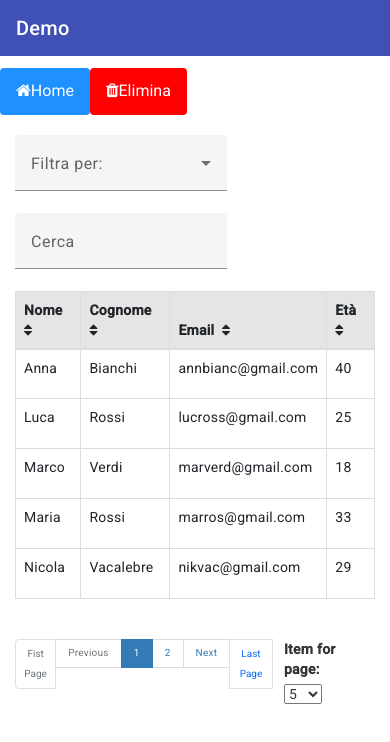
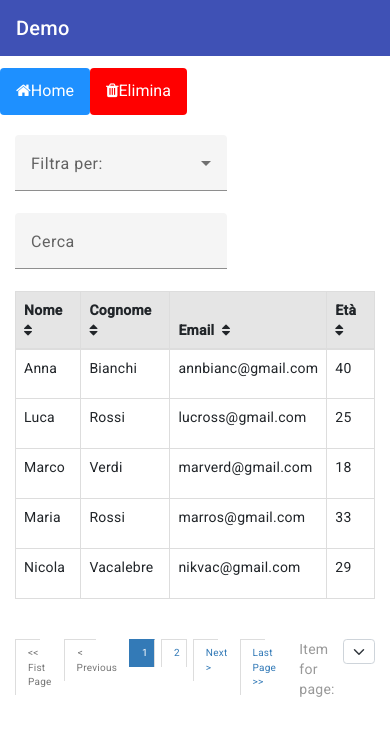
Before and after one commit to nicovaca/Angular_RentalCar, an Angular app: page / in a window 390 px wide. Shown: the top 742 px of the page. Built offline with nearby package versions, Linux system fonts and the light colour scheme.

Commit message:
Correzioni paginazione e modifica css

```diff
--- a/src/app/components/my-table/my-table.component.css
+++ b/src/app/components/my-table/my-table.component.css
@@ -13,3 +13,95 @@ td {
 th{
   border: 1px solid;
 }
+
+ul.a:link, ul.a:visited {
+  background-color: white;
+  color: black;
+  border: 2px solid green;
+  padding: 10px 20px;
+  text-align: center;
+  text-decoration: none;
+  display: inline-block;
+}
+
+ul.a:hover, ul.a:active {
+  background-color: green;
+  color: white;
+}
+
+
+p{
+  color:#999;
+}
+
+*, *:before, *:after {
+  -moz-box-sizing: border-box; -webkit-box-sizing: border-box; box-sizing: border-box;
+}
+
+
+
+
+/* Small devices (tablets, 768px and up) */
+@media (max-width: 767px) {
+
+  .pagination{
+    width:100%;
+    border-radius:0px;
+  }
+
+  .pagination > li > a, .pagination > li > span{
+    width:50%;
+    display:block;
+    text-align:center;
+    border-radius:0px;
+    margin-left:0px;
+    border-width: 1px 0 0 1px;
+  }
+
+  .pagination.even > li:nth-child(even) > a, .pagination > li:nth-child(even) > span{
+    border-right:solid 1px #DDDDDD;
+  }
+
+  .pagination.even > li:first-child > a, .pagination > li:first-child > span{
+    border-radius:4px 0px 0px 0px;
+  }
+
+  .pagination.even > li:nth-child(2) > a, .pagination > li:first-child > span{
+    border-radius:0px 4px 0px 0px;
+  }
+
+  .pagination.even > li:last-child > a, .pagination > li:last-child > span{
+    border-bottom:solid 1px #DDDDDD;
+    border-radius:0px 0px 4px 0px;
+  }
+
+  .pagination.even > li:nth-last-child(2) > a, .pagination > li:nth-last-child(2) > span{
+    border-bottom:solid 1px #DDDDDD;
+    border-radius:0px 0px 0px 4px;
+  }
+
+
+
+  .pagination.odd > li:nth-child(odd) > a, .pagination > li:nth-child(odd) > span{
+    border-right:solid 1px #DDDDDD;
+  }
+
+  .pagination.odd > li:first-child > a, .pagination > li:first-child > span{
+    border-radius:4px 4px 0px 0px;
+    border-bottom:0px;
+    width:100%;
+  }
+
+  .pagination.odd > li:last-child > a, .pagination > li:last-child > span{
+    border-bottom:solid 1px #DDDDDD;
+    border-radius:0px 0px 4px 0px;
+  }
+
+  .pagination.odd > li:nth-last-child(2) > a, .pagination > li:nth-last-child(2) > span{
+    border-bottom:solid 1px #DDDDDD;
+    border-radius:0px 0px 0px 4px;
+  }
+
+
+
+}
--- a/src/app/components/my-table/my-table.component.html
+++ b/src/app/components/my-table/my-table.component.html
@@ -56,16 +56,16 @@
 
   <!--Paginazione-->
   <nav class="pages">
-    <ul class="pagination d-inline-flex">
+    <ul class="pagination d-inline-flex pagination-responsive">
 
       <!-- first button -->
       <li [class]="currentPage === 1 ? 'page-item disabled' : 'page-item'">
-        <button class="page-link" (click)="selectPageNumber(1)">Fist Page</button>
+        <a class="page-link" (click)="selectPageNumber(1)"> << Fist Page</a>
       </li>
 
       <!-- previous button -->
       <li [ngClass]="{ disabled: currentPage === 1 }" class="page-item">
-        <a class="page-link" (click)="previous()">Previous</a>
+        <a class="page-link" (click)="previous()">< Previous</a>
       </li>
 
       <!-- range of pages list -->
@@ -81,18 +81,18 @@
         [ngClass]="{ disabled: currentPage + 1 > totalPages.length }"
         class="page-item"
       >
-        <a class="page-link" (click)="next()">Next</a>
+        <a class="page-link" (click)="next()">Next ></a>
       </li>
 
       <!-- last button -->
       <li [class]="currentPage === totalPages.length ? 'page-item disabled' : 'page-item'">
-        <button class="page-link" (click)="selectPageNumber(totalPages.length)">Last Page</button>
+        <a class="page-link" (click)="selectPageNumber(totalPages.length)">Last Page >></a>
       </li>
 
       <!--Select number of items-->&nbsp;&nbsp;&nbsp;
+      <p>Item for page:</p>&nbsp;
       <li class="page-item">
-        <label for="currentPage">Item for page:</label>
-        <select id="currentPage" (change)="selectItemPerPage($event)">
+        <select (change)="selectItemPerPage($event)" class="form-select" aria-label="select example">
           <option [selected]="number===itemPerPage" *ngFor="let number of tableConfig.pagination.itemPerPageOptions">{{number}}</option>
           <option>All</option>
         </select>
```
